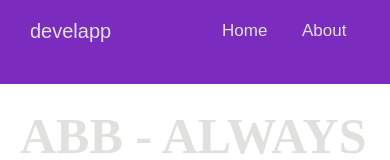
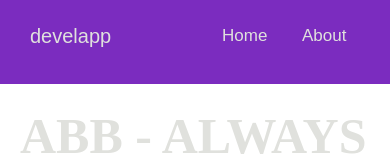
Before and after one commit to chingu-voyages/v38-geckos-team-04, a React (Create React App) app in the folder frontend/: page / in a window 390 px wide. Shown: the top 160 px of the page. Built offline with nearby package versions, Linux system fonts and the light colour scheme; a web font is replaced by a local one.

Commit message:
vertically centre navbar items on tablet screen size

```diff
--- a/frontend/src/sass/components/header.scss
+++ b/frontend/src/sass/components/header.scss
@@ -31,7 +31,7 @@
         // styles for devices with a min-width of 900px
         @include breakpoint(56.25em) {
             // this is just a placeholder value
-        font-size: 5rem;
+            font-size: 5rem;
         }
     }
 
--- a/frontend/src/sass/components/navbar.scss
+++ b/frontend/src/sass/components/navbar.scss
@@ -7,15 +7,15 @@
     display: flex;
     align-items: center;
     justify-content: space-between;
-    padding: 0.5rem 2rem;
+    padding: 1rem 2rem;
 
     // styles for devices with a min-width of 600px
     @include breakpoint(37.5em) {
-        padding: 2rem;
+        // padding: 2rem;
     }
 
     @include breakpoint(56.25em) {
-        padding: 0.1rem 5rem;
+        // padding: 0.5rem 5rem;
     }
 
     &__logo {
```
